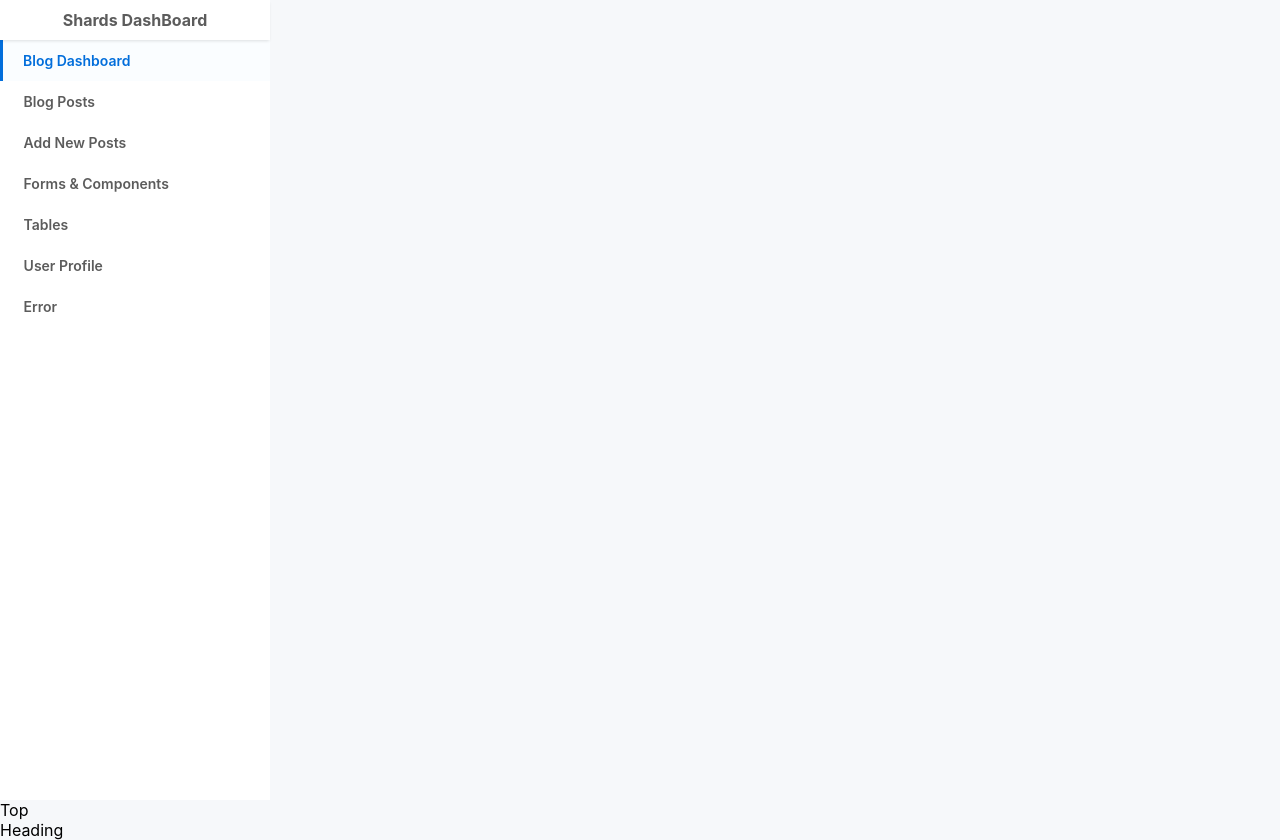
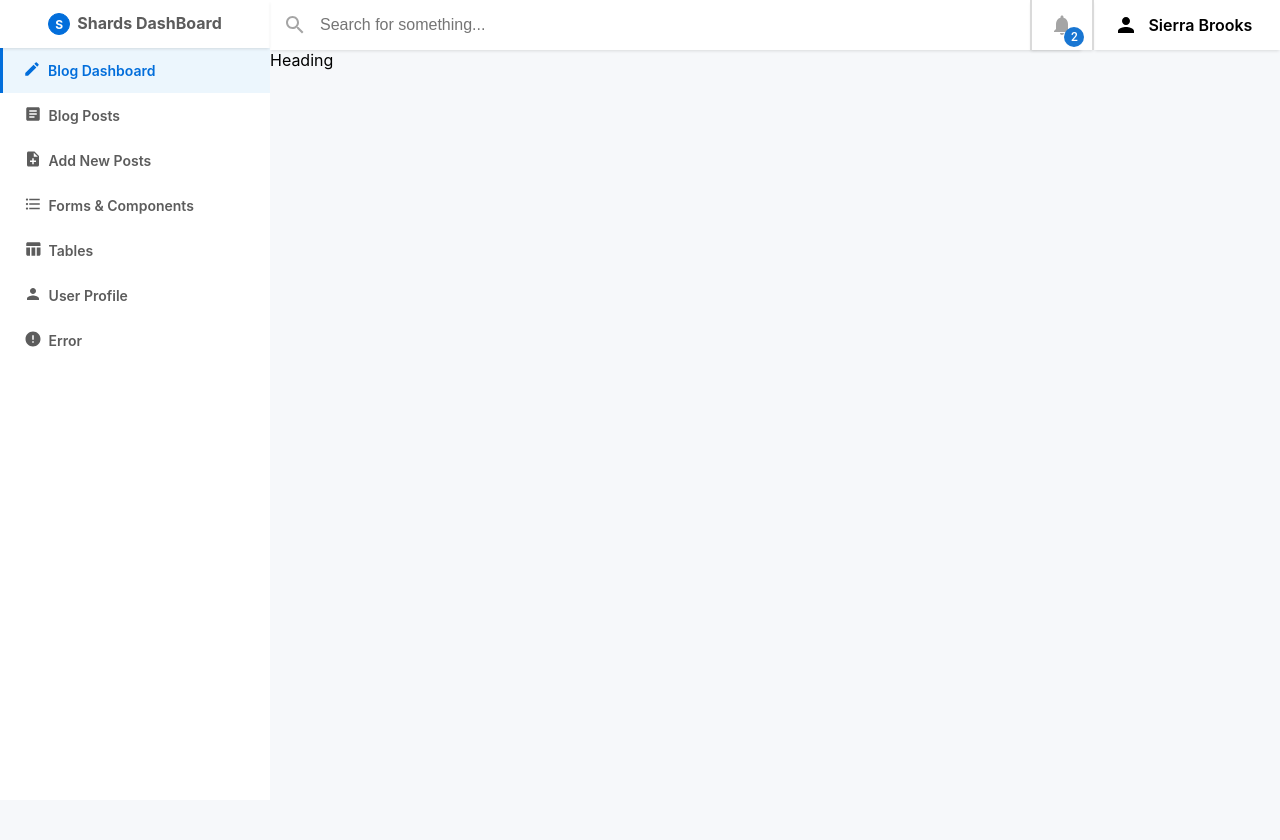
Before and after one commit to Pratik-Kumar-621/dashboard, a React (Create React App) app: page /#/dashboard in a window 1280 px wide. After the commit the page ends 800 px from the top, so only its background shows below. Built offline with nearby package versions, Linux system fonts and the light colour scheme.

Commit message:
Top Bar added

```diff
--- a/src/Components/Basics/LeftBar/LeftBar.js
+++ b/src/Components/Basics/LeftBar/LeftBar.js
@@ -1,18 +1,31 @@
 import React from "react";
 import { NavLink } from "react-router-dom";
 import "./LeftBar.scss";
+import EditIcon from "@mui/icons-material/Edit";
+import ArticleIcon from "@mui/icons-material/Article";
+import NoteAddIcon from "@mui/icons-material/NoteAdd";
+import FormatListBulletedIcon from "@mui/icons-material/FormatListBulleted";
+import TableChartIcon from "@mui/icons-material/TableChart";
+import PersonIcon from "@mui/icons-material/Person";
+import ErrorIcon from "@mui/icons-material/Error";
 
 const LeftBar = () => {
   return (
     <>
       <div className="left-bar">
-        <div className="left-bar-header">Shards DashBoard</div>
+        <div className="left-bar-header">
+          <div className="logo">S</div>
+          Shards DashBoard
+        </div>
         <div className="left-bar-nav">
           <NavLink
             to="/dashboard"
             className="left-bar-nav-item"
             activeClassName="active-nav-item"
           >
+            <div className="nav-item-icon">
+              <EditIcon />
+            </div>
             Blog Dashboard
           </NavLink>
           <NavLink
@@ -20,6 +33,9 @@ const LeftBar = () => {
             className="left-bar-nav-item"
             activeClassName="active-nav-item"
           >
+            <div className="nav-item-icon">
+              <ArticleIcon />
+            </div>
             Blog Posts
           </NavLink>
           <NavLink
@@ -27,6 +43,9 @@ const LeftBar = () => {
             className="left-bar-nav-item"
             activeClassName="active-nav-item"
           >
+            <div className="nav-item-icon">
+              <NoteAddIcon />
+            </div>
             Add New Posts
           </NavLink>
           <NavLink
@@ -34,6 +53,9 @@ const LeftBar = () => {
             className="left-bar-nav-item"
             activeClassName="active-nav-item"
           >
+            <div className="nav-item-icon">
+              <FormatListBulletedIcon />
+            </div>
             Forms & Components
           </NavLink>
           <NavLink
@@ -41,6 +63,9 @@ const LeftBar = () => {
             className="left-bar-nav-item"
             activeClassName="active-nav-item"
           >
+            <div className="nav-item-icon">
+              <TableChartIcon />
+            </div>
             Tables
           </NavLink>
           <NavLink
@@ -48,6 +73,9 @@ const LeftBar = () => {
             className="left-bar-nav-item"
             activeClassName="active-nav-item"
           >
+            <div className="nav-item-icon">
+              <PersonIcon />
+            </div>
             User Profile
           </NavLink>
           <NavLink
@@ -55,6 +83,9 @@ const LeftBar = () => {
             className="left-bar-nav-item"
             activeClassName="active-nav-item"
           >
+            <div className="nav-item-icon">
+              <ErrorIcon />
+            </div>
             Error
           </NavLink>
         </div>
--- a/src/Components/Basics/LeftBar/LeftBar.scss
+++ b/src/Components/Basics/LeftBar/LeftBar.scss
@@ -4,14 +4,29 @@
   height: 100vh;
   background-color: #fff;
   .left-bar-header {
+    display: flex;
+    justify-content: center;
     position: relative;
     color: $text-normal;
     font-size: 16px;
     font-weight: 700;
-    text-align: center;
-    padding: 10px;
+
+    padding: 13px;
     box-shadow: 0 2px 3px -1px rgba(0, 0, 0, 0.12);
     z-index: 2;
+    .logo {
+      margin-right: 7px;
+      display: flex;
+      justify-content: center;
+      align-items: center;
+      font-size: 12px;
+      border: 1.6px solid $link;
+      border-radius: 50%;
+      height: 20px;
+      width: 20px;
+      color: white;
+      background-color: $link;
+    }
   }
   .left-bar-nav {
     position: relative;
@@ -19,18 +34,30 @@
     display: flex;
     flex-direction: column;
     .left-bar-nav-item {
+      display: flex;
+      align-items: center;
       text-decoration: none;
       color: $text-normal;
       padding: 12px;
       font-size: 14px;
       font-weight: 600;
       padding-left: 23.6px;
+      .nav-item-icon {
+        margin-right: 7px;
+        .css-i4bv87-MuiSvgIcon-root {
+          width: 18px;
+          height: 18px;
+        }
+      }
+      &:hover {
+        background-color: $link-hover;
+      }
     }
     .active-nav-item {
       color: $link;
       border-left: 3.6px solid $link;
       padding-left: 20px;
-      background-color: $link-hover;
+      background-color: $link-click;
     }
   }
 }
--- a/src/Components/Basics/Top Nav/TopNavigation.js
+++ b/src/Components/Basics/Top Nav/TopNavigation.js
@@ -1,7 +1,43 @@
 import React from "react";
+import SearchIcon from "@mui/icons-material/Search";
+import Badge from "@mui/material/Badge";
+import NotificationsIcon from "@mui/icons-material/Notifications";
+import PersonIcon from "@mui/icons-material/Person";
+import "./TopNavigation.scss";
+const TopNavigation = () => {
+  return (
+    <>
+      <div className="top-navigation">
+        <div className="top-nav-search">
+          <div className="search-icon">
+            <SearchIcon />
+          </div>
+          <input
+            type="text"
+            placeholder="Search for something..."
+            onChange={() => {}}
+          />
+        </div>
+        <div className="top-nav-notification">
+          <Badge
+            badgeContent={2}
+            color="primary"
+            anchorOrigin={{
+              vertical: "bottom",
+              horizontal: "right",
+            }}
+          >
+            <NotificationsIcon />
+          </Badge>
+        </div>
+        <div className="top-nav-profile">
+          <PersonIcon />
 
-const TopNavigation = () => {
-  return <div>Top</div>;
+          <div className="name">Sierra Brooks</div>
+        </div>
+      </div>
+    </>
+  );
 };
 
 export default TopNavigation;
--- /dev/null
+++ b/src/Components/Basics/Top Nav/TopNavigation.scss
@@ -0,0 +1,58 @@
+@import "../../../variable";
+.top-navigation {
+  display: flex;
+  .top-nav-search {
+    width: 100%;
+    position: relative;
+    .search-icon {
+      position: absolute;
+      width: 50px;
+      height: 50px;
+      display: flex;
+      justify-content: center;
+      align-items: center;
+      color: $top-nav-dark;
+    }
+    input {
+      background-color: #fff;
+      width: 100%;
+      height: 48px;
+      border: none;
+      font-size: 16px;
+      box-shadow: 0 2px 3px -1px rgba(0, 0, 0, 0.12);
+      padding-left: 50px;
+    }
+  }
+  .top-nav-notification {
+    color: $top-nav-dark;
+    position: relative;
+    z-index: 1;
+    width: 80px;
+    height: 50px;
+    background-color: white;
+    display: flex;
+    justify-content: center;
+    align-items: center;
+    box-shadow: 0 2px 3px -1px rgba(0, 0, 0, 0.12);
+    border-left: 2px solid $top-nav;
+    border-right: 2px solid $top-nav;
+    $top-nav: #a5a5a5;
+    .css-1frogym-MuiBadge-badge {
+      background-color: red;
+    }
+  }
+  .top-nav-profile {
+    width: 220px;
+    height: 50px;
+    padding-left: 20px;
+    display: flex;
+    align-items: center;
+    box-shadow: 0 2px 3px -1px rgba(0, 0, 0, 0.12);
+    background-color: white;
+    .name {
+      font-size: 16px;
+      font-weight: 600;
+      margin-left: 10px;
+    }
+  }
+}
--- a/src/_variable.scss
+++ b/src/_variable.scss
@@ -1,4 +1,8 @@
 $text-normal: #5c5c5c;
 
 $link: #026edb;
-$link-hover: #fafdff;
+$link-hover: #f1f9ff;
+$link-click: #ecf6fd;
+
+$top-nav: #dadada;
+$top-nav-dark: #a5a5a5;
--- a/src/screens/DashBoard/DashBoard.js
+++ b/src/screens/DashBoard/DashBoard.js
@@ -1,15 +1,20 @@
 import React from "react";
+import "../common.scss";
 import Heading from "../../Components/Basics/Heading/Heading";
 import LeftBar from "../../Components/Basics/LeftBar/LeftBar";
 import TopNavigation from "../../Components/Basics/Top Nav/TopNavigation";
 
 const DashBoard = () => {
   return (
-    <>
-      <LeftBar />
-      <TopNavigation />
-      <Heading />
-    </>
+    <div className="common-structure">
+      <div className="left-nav">
+        <LeftBar />
+      </div>
+      <div className="right-body">
+        <TopNavigation />
+        <Heading />
+      </div>
+    </div>
   );
 };
 
--- /dev/null
+++ b/src/screens/common.scss
@@ -0,0 +1,4 @@
+.common-structure {
+  display: grid;
+  grid-template-columns: 270px auto;
+}
```
